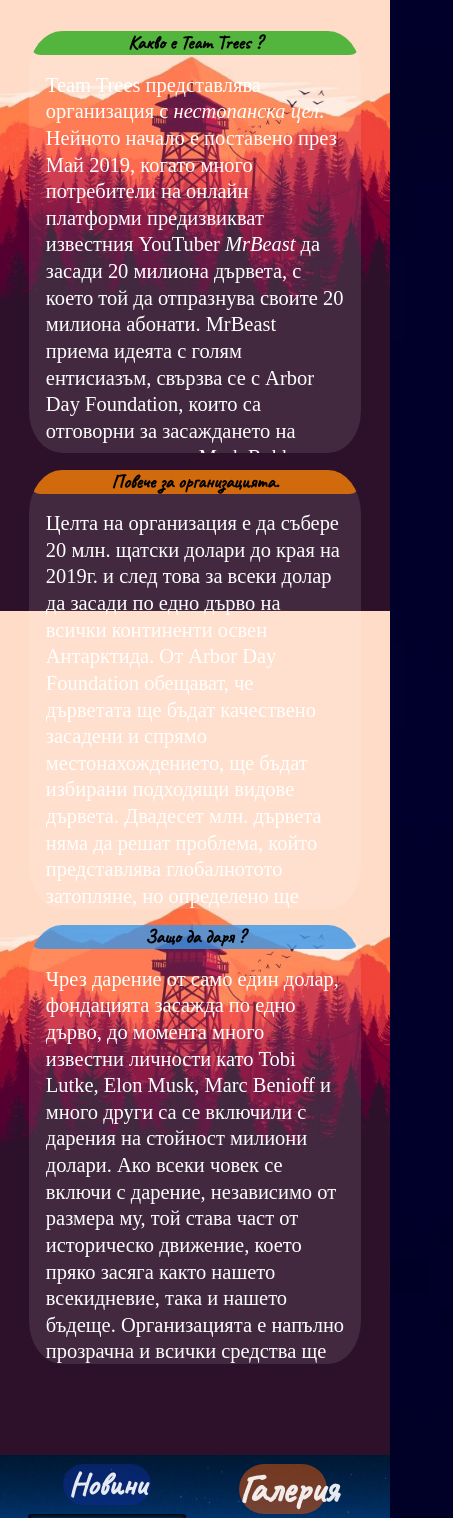
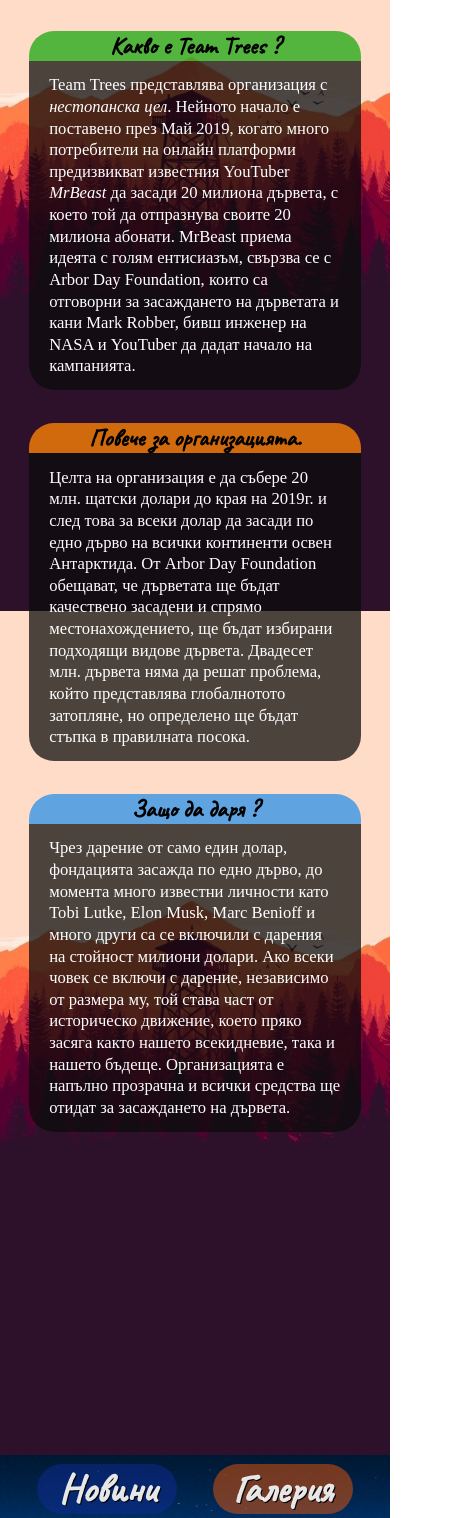
Before and after one commit to TheSowut/teamtrees-bg, a plain HTML site: page index.html in a window 390 px wide. Shown: the part 233-1751 px from the top of the page, 453 px wide, since content can reach past the window. Drawn offline with nearby package versions, Linux system fonts and the light colour scheme; a web font is replaced by a local one.

Commit message:
updated the responsive side of the website

```diff
--- a/index.html
+++ b/index.html
@@ -36,7 +36,7 @@
     </nav>
   </header>
   <div class="container">
-    <aside id="leftPanel">
+    <section id="leftPanel">
       <h3>Какво е Team Trees ?</h3>
       <p>Team Trees представлява организация с
         <a href="https://bg.wikipedia.org/wiki/Организация_с_нестопанска_цел" target="_blank">нестопанска цел</a>.
@@ -46,7 +46,7 @@
         с което той да отпразнува своите 20 милиона абонати. MrBeast приема идеята с голям ентисиазъм, свързва се с Arbor Day Foundation, които са отговорни за засаждането на дърветата и кани Mark Robber,
         бивш инженер на NASA и YouTuber да дадат начало на кампанията.
       </p>
-    </aside>
+    </section>
 
     <main>
       <h3>Повече за организацията.</h3>
@@ -55,12 +55,12 @@
         Двадесет млн. дървета няма да решат проблема, който представлява глобалнотото затопляне, но определено ще бъдат стъпка в правилната посока.
       </main>
 
-      <aside id="rightPanel">
+      <section id="rightPanel">
         <h3>Защо да даря ?</h3>
         <p>Чрез дарение от само един долар, фондацията засажда по едно дърво, до момента много известни личности като Tobi Lutke, Elon Musk, Marc Benioff и много други са се включили с дарения на стойност милиони долари.
         Ако всеки човек се включи с дарение, независимо от размера му, той става част от историческо движение, което пряко засяга както нашето всекидневие, така и нашето бъдеще.
         Организацията е напълно прозрачна и всички средства ще отидат за засаждането на дървета.</p>
-        </aside>
+      </section>
       </div>
   </div>
   <div class="newsAndGalleryBackground">
--- a/style/style.css
+++ b/style/style.css
@@ -135,7 +135,7 @@ nav {
   border-radius: 5%;
   background-color: rgba(255, 255, 255, 0.1);
   text-decoration: none;
-  margin-bottom: 10%;
+  margin-bottom: 5%;
   overflow: auto;
 }
 
@@ -176,6 +176,7 @@ main {
   border-radius: 5%;
   background-color: rgba(255, 255, 255, 0.1);
   overflow: auto;
+  margin-bottom: 5%;
 }
 
 main:hover {
@@ -208,6 +209,7 @@ main p {
   border-radius: 5%;
   background-color: rgba(255, 255, 255, 0.1);
   overflow: auto;
+  margin-bottom: 5%;
 }
 
 #rightPanel:hover {
@@ -480,13 +482,18 @@ footer h6:hover {
   }
 }
 
-@media only screen and (max-width: 1100px) {
+@media only screen and (max-width: 1200px) {
   .mainPanel1 {
-    height: 200vh;
+    height: 250vh;
   }
 
   #logo {
     max-width: 140%;
+  }
+
+  nav {
+    width: 80%;
+    justify-content: space-around;
   }
 
   .headerSocial {
@@ -498,50 +505,63 @@ footer h6:hover {
   }
 
   #leftPanel {
-    border-radius: 10%;
+    border-radius: 25px;
     width: 100%;
   }
 
   #leftPanel h3 {
-    font-size: 1.5em;
+    font-size: 1.9em;
+    border-radius: 1%;
   }
 
   #leftPanel p {
-    font-size: 1.6em;
+    margin: 0;
+    padding: 2% 3%;
+    font-size: 1.3em;
     line-height: 1.3em;
     overflow: auto;
   }
 
   main {
     background-color: rgba(0, 0, 0, 0.5);
-    border-radius: 10%;
+    border-radius: 25px;
     width: 100%;
   }
 
   main h3 {
-    font-size: 1.5em;
+    font-size: 1.9em;
+    border-radius: 1%;
   }
 
   main p {
-    font-size: 1.6em;
+    margin: 0;
+    padding: 2% 3%;
+    font-size: 1.3em;
     line-height: 1.3em;
     overflow: auto;
   }
 
   #rightPanel {
     background-color: rgba(0, 0, 0, 0.5);
-    border-radius: 10%;
+    border-radius: 25px;
     width: 100%;
   }
 
   #rightPanel h3 {
-    font-size: 1.5em;
+    font-size: 1.9em;
+    border-radius: 1%;
   }
 
   #rightPanel p {
-    font-size: 1.6em;
+    margin: 0;
+    padding: 2% 3%;
+    font-size: 1.3em;
     line-height: 1.3em;
     overflow: auto;
+  }
+
+  .newsAndGallery {
+    height: 150vh;
   }
 
   .newsInfo {
@@ -550,43 +570,29 @@ footer h6:hover {
   }
 
   .newsInfo img {
-    max-width: 40%;
-    height: 100px;
+    display: none;
   }
 
   @media only screen and (max-width: 500px) {
+    .mainPanel1 {
+      height: 200vh;
+    }
+
     .container {
       display: block;
     }
 
-    #leftPanel {
+    #leftPanel, main, #rightPanel {
       width: 100%;
-      margin-bottom: 5%;
-      height: 50vh;
+      margin-bottom: 10%;
       font-size: 0.8em;
+      height: auto;
     }
 
-    main {
-      width: 100%;
-      margin-bottom: 5%;
-      font-size: 0.8em;
-    }
-
-    #rightPanel {
-      width: 100%;
-      font-size: 0.8em;
-    }
-
-    #leftPanel p {
+    #leftPanel p, #rightPanel p, main p  {
       text-indent: 0;
-    }
-
-    main p {
-      text-indent: 0;
-    }
-
-    #rightPanel p {
-      text-indent: 0;
+      padding: 4% 6%;
+      background-color: rgba(0, 0, 0, 0.7);
     }
 
     #logo {
@@ -625,8 +631,24 @@ footer h6:hover {
       justify-content: center;
     }
 
-    #news h4 {
-      font-size: 2em;
+    .newsAndGallery {
+      height: 110vh;
+    }
+
+    #news h4, #gallery h4 {
+      font-size: 2.5em;
+      margin-bottom: 20%;
+      width: 80%;
+      text-shadow: 1px 1px black;
+    }
+
+    #news {
+      display: flex;
+      flex-direction: column;
+    }
+
+    .newsInfo {
+      margin-bottom: 20%;
     }
 
     .newsInfo p {
@@ -637,8 +659,13 @@ footer h6:hover {
       display: none;
     }
 
+    .pictures {
+      display: flex;
+      flex-direction: column;
+    }
+
     #picture1 {
-      max-width: 140%;
+      max-width: 100%;
     }
 
     #picture2 {
```
Also changed, not shown: images/demo/newsandgallery.JPG.
